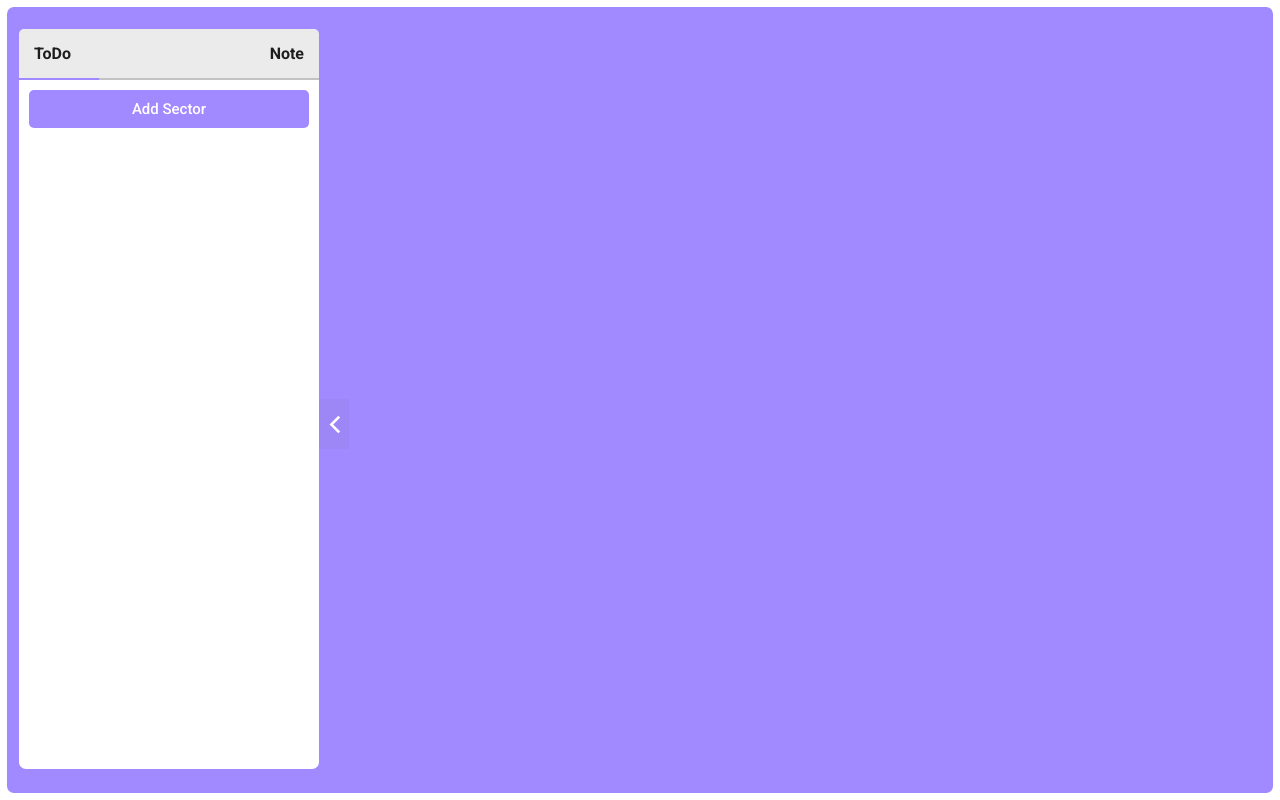
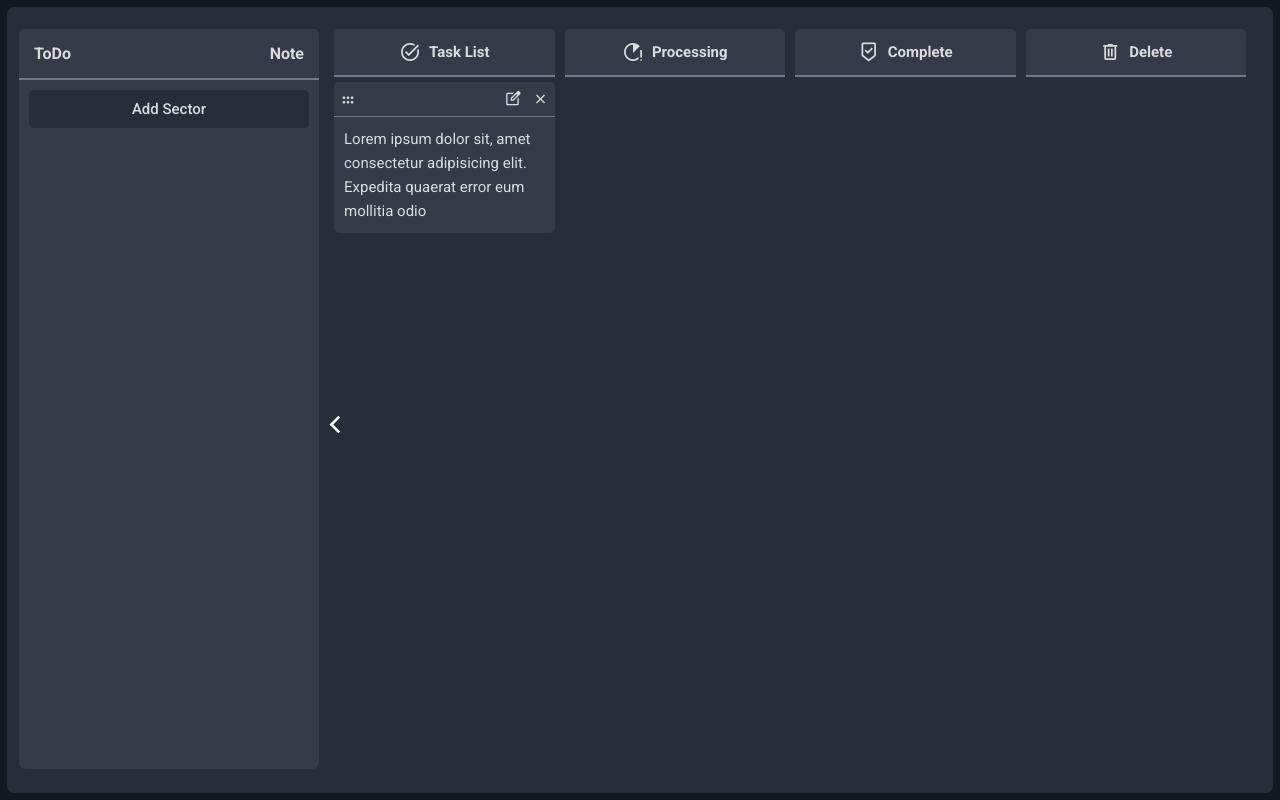
Before and after one commit to MdMostakimBillah/React-ToDo, a React (Vite) app: page / in a window 1280 px wide. Built offline with nearby package versions, Linux system fonts and the light colour scheme.

Commit message:
theme change color change

```diff
--- a/src/components/Home.jsx
+++ b/src/components/Home.jsx
@@ -1,9 +1,11 @@
 import classes from "../styles/Home.module.css";
 import Navigation from "./Navigation";
+import TodoListOperation from "./TodoListOperation";
 const Home = () => {
   return (
     <div className={classes.container}>
       <Navigation />
+      <TodoListOperation />
     </div>
   );
 };
--- /dev/null
+++ b/src/components/SingleTask.jsx
@@ -0,0 +1,25 @@
+import classes from "../styles/SingleTask.module.css";
+
+const SingleTask = () => {
+  return (
+    <div className={classes.singleTask}>
+      <div className={classes.taskcontrolBar}>
+        <div className={classes.dragingIconWraper}>
+          <span className="material-symbols-outlined">drag_indicator</span>
+        </div>
+        <div className={classes.removeAndEditWraper}>
+          <span className="material-symbols-outlined">edit_square</span>
+          <span className="material-symbols-outlined">close</span>
+        </div>
+      </div>
+      <div className={classes.notes}>
+        <p>
+          Lorem ipsum dolor sit, amet consectetur adipisicing elit. Expedita
+          quaerat error eum mollitia odio
+        </p>
+      </div>
+    </div>
+  );
+};
+
+export default SingleTask;
--- /dev/null
+++ b/src/components/TodoListOperation.jsx
@@ -0,0 +1,37 @@
+import classes from "../styles/TodoListOperation.module.css";
+import SingleTask from "./SingleTask";
+const TodoListOperation = () => {
+  return (
+    <div className={classes.WraperListOperation}>
+      <div className={classes.TaskList}>
+        <div className={classes.topTitle}>
+          <span className="material-symbols-outlined">task_alt</span>
+          <h3>Task List</h3>
+        </div>
+        <div className={classes.taskesWraper}>
+          <SingleTask />
+        </div>
+      </div>
+      <div className={classes.ProcessingList}>
+        <div className={classes.topTitle}>
+          <span className="material-symbols-outlined">running_with_errors</span>
+          <h3>Processing</h3>
+        </div>
+      </div>
+      <div className={classes.CompleteList}>
+        <div className={classes.topTitle}>
+          <span className="material-symbols-outlined">beenhere</span>
+          <h3>Complete</h3>
+        </div>
+      </div>
+      <div className={classes.Delete}>
+        <div className={classes.topTitle}>
+          <span className="material-symbols-outlined">delete</span>
+          <h3>Delete</h3>
+        </div>
+      </div>
+    </div>
+  );
+};
+
+export default TodoListOperation;
--- a/src/styles/AddSector.module.css
+++ b/src/styles/AddSector.module.css
@@ -7,8 +7,9 @@
   padding: 10px 10px;
   border-radius: 5px;
   font-weight: 500;
-  background-color: #a18aff;
-  color: #fff;
+  background-color: var(--main-color);
+  /* color: var(--white-color); */
+  color: var(--title-text-color);
   text-align: center;
   transition: 0.3s ease;
 }
@@ -21,7 +22,7 @@
   width: 300px;
   transform: translateY(-250px);
   transition: 0.3s ease-in;
-  box-shadow: 0px 2px 5px #cccccc;
+  /* box-shadow: 0px 2px 5px var(--shadow-color); */
   border-radius: 7px;
   overflow: hidden;
   z-index: 9999999;
@@ -31,7 +32,7 @@
 }
 .addTaskTitleField form {
   width: 100%;
-  background-color: #fff;
+  background-color: var(--secondary-white-color);
   border-radius: 5px;
   display: flex;
   flex-direction: column;
@@ -39,7 +40,9 @@
 }
 .addTaskTitleField form input {
   outline: none;
-  border: 2px solid #a7a7a7;
+  border: 2px solid var(--input-border-color);
+  background-color: transparent;
+  color: var(--title-text-color);
   padding: 7px;
   border-radius: 5px;
   margin-bottom: 10px;
@@ -47,9 +50,9 @@
   width: 100%;
 }
 .addTaskTitleInputWraper {
-  background-color: #ebebeb;
+  background-color: var(--secondary-white-color);
   padding: 10px 15px;
-  border-bottom: 1px solid rgb(214, 214, 214);
+  border-bottom: 1px solid #767981;
 }
 .addTaskTitleField form div.buttonWraper {
   display: flex;
@@ -73,6 +76,7 @@
   color: #0f0f0f;
 }
 .addSector {
-  background-color: #a18aff;
-  color: #fff;
+  background-color: var(--main-color);
+  color: var(--title-text-color);
+  /* color: #fff; */
 }
--- a/src/styles/App.css
+++ b/src/styles/App.css
@@ -4,6 +4,21 @@
   padding: 0;
   box-sizing: border-box;
   font-family: "Roboto", sans-serif;
+}
+:root {
+  --white-color: #161616;
+  /* --white-color: #fff; */
+  /* --secondary-white-color: rgb(235, 235, 235); */
+  --secondary-white-color: #353b49;
+  /* --main-color: #a18aff; */
+  --main-color: #272d39;
+  /* --title-text-color: rgb(29, 29, 29); */
+  --title-text-color: #dbdbdb;
+  --shadow-color: #cccccc;
+  --input-border-color: #a7a7a7;
+}
+body {
+  background-color: #13171f;
 }
 #root {
   padding: 7px;
--- a/src/styles/Home.module.css
+++ b/src/styles/Home.module.css
@@ -1,10 +1,13 @@
 .container {
   width: 100%;
   height: calc(100dvh - 14px);
-  background-color: #a18aff;
+  /* background-color: #a18aff; */
+  background-color: var(--main-color);
   padding: 12px;
   border-radius: 7px;
   position: relative;
   overflow: hidden;
-  position: relative;
+  display: flex;
+  justify-content: space-between;
+  align-items: start;
 }
--- a/src/styles/ListSector.module.css
+++ b/src/styles/ListSector.module.css
@@ -7,7 +7,7 @@
   width: 0;
 }
 li {
-  background-color: rgb(241, 241, 241);
+  background-color: var(--main-color);
   margin-bottom: 7px;
   border-radius: 5px;
   cursor: pointer;
@@ -16,13 +16,13 @@ li {
   display: flex;
   align-items: center;
   position: relative;
-  box-shadow: 0px 1px 2px #d1d1d1;
 }
 li p {
   width: 100%;
   font-size: 15px;
   padding: 10px;
   transition: 0.3s ease-in-out;
+  color: var(--title-text-color);
 }
 li:hover p {
   margin-left: 0;
@@ -30,16 +30,17 @@ li:hover p {
 li span.toggleIcon {
   font-size: 18px !important;
   padding: 10px 4px;
-  background-color: rgb(230, 230, 230);
+  background-color: rgb(53 59 73 / 38%);
   position: relative;
   z-index: 1;
+  color: var(--title-text-color);
 }
 li span.toggleIcon::after {
   position: absolute;
   content: "";
   width: 0;
   height: 100%;
-  background-color: rgb(212, 212, 212);
+  background-color: rgba(53, 59, 73, 0.877);
   top: 0;
   left: 0;
   z-index: -1;
@@ -57,25 +58,27 @@ li:hover span.toggleIcon::after {
 
 .Edit_Delete span {
   font-weight: 500;
-  color: #fff;
+  color: var(--title-text-color);
   font-size: 20px;
-  padding: 8.5px;
+  padding: 8.8px;
 }
 .show {
   margin-right: 0;
 }
 .edit {
-  background-color: #a18aff;
+  background-color: var(--secondary-white-color);
 }
 .delete {
-  background-color: #c01c28;
+  background-color: #b80b16;
 }
 .editingInputField {
   width: 97.8%;
   margin-right: 2px;
   padding: 10px 5px;
   outline: none;
-  border: 1px solid rgb(224, 224, 224);
+  background-color: var(--main-color);
+  color: var(--title-text-color);
+  border: none;
   overflow: visible;
   border-radius: 5px;
 }
--- a/src/styles/Navigation.module.css
+++ b/src/styles/Navigation.module.css
@@ -1,7 +1,7 @@
 .navigationWraper {
-  width: 300px;
+  min-width: 300px;
   height: calc(100dvh - 60px);
-  background-color: #fff;
+  background-color: var(--secondary-white-color);
   border-radius: 7px;
   margin: 10px 0;
   position: relative;
@@ -19,10 +19,10 @@
   align-items: center;
   border-top-right-radius: 5px;
   border-top-left-radius: 5px;
-  background-color: rgb(235, 235, 235);
+  background-color: var(--secondary-white-color);
 }
 .navTitle h3 {
-  color: rgb(29, 29, 29);
+  color: var(--title-text-color);
   cursor: pointer;
   font-size: 16px;
   font-weight: 600;
@@ -31,7 +31,7 @@
 .activeAction {
   width: 100%;
   height: 2px;
-  background-color: rgb(194, 194, 194);
+  background-color: #767981;
   position: relative;
 }
 .activeAction::after {
@@ -39,7 +39,7 @@
   content: "";
   width: 80px;
   height: 100%;
-  background-color: #a18aff;
+  /* background-color: #a18aff; */
   left: 0;
   top: 0;
 }
@@ -47,7 +47,7 @@
 .toggleSliderArrow {
   width: 30px;
   height: 50px;
-  background-color: #9d87f7;
+  /* background-color: #9d87f7; */
   position: absolute;
   top: 50%;
   right: -30px;
--- /dev/null
+++ b/src/styles/SingleTask.module.css
@@ -0,0 +1,44 @@
+.singleTask {
+  display: flex;
+  justify-content: space-between;
+  align-items: center;
+  flex-direction: column;
+  background-color: var(--secondary-white-color);
+  border-radius: 5px;
+  font-size: 15px;
+  color: var(--title-text-color);
+  margin: 5px 0;
+}
+.taskcontrolBar {
+  display: flex;
+  justify-content: space-between;
+  align-items: center;
+  width: 100%;
+  /* background: linear-gradient(360deg, #c7c7c7, var(--white-color)); */
+  background-color: var(--secondary-white-color);
+  border-bottom: 1px solid #c2c2c275;
+  padding-left: 5px;
+  border-top-left-radius: 5px;
+  border-top-right-radius: 5px;
+  cursor: grab;
+  user-select: none;
+}
+.taskcontrolBar span {
+  font-size: 18px;
+  color: var(--title-text-color);
+}
+.dragingIconWraper {
+  margin-top: 5px;
+}
+.dragingIconWraper span {
+  transform: rotate(90deg);
+}
+.removeAndEditWraper span {
+  padding: 8px 5px;
+  cursor: pointer;
+}
+.notes p {
+  padding: 10px 10px;
+  line-height: 24px;
+  user-select: none;
+}
--- /dev/null
+++ b/src/styles/TodoListOperation.module.css
@@ -0,0 +1,46 @@
+.WraperListOperation {
+  height: auto;
+  width: 100%;
+  padding: 10px;
+  display: flex;
+  justify-content: space-between;
+}
+.TaskList,
+.ProcessingList,
+.CompleteList,
+.Delete {
+  /* background-color: #ffffff21; */
+  border-radius: 5px;
+  width: 100%;
+  /* height: calc(100vh - 60px); */
+  height: 100%;
+  margin: 0 5px;
+}
+.topTitle {
+  padding: 12px 15px;
+  display: flex;
+  border-bottom: 2px solid #c2c2c275;
+  justify-content: center;
+  align-items: center;
+  text-align: center;
+  background-color: var(--secondary-white-color);
+  border-top-left-radius: 5px;
+  border-top-right-radius: 5px;
+}
+.topTitle h3 {
+  font-size: 15px;
+  margin-left: 08px;
+  color: var(--title-text-color);
+}
+
+.topTitle span {
+  color: var(--title-text-color);
+  font-size: 22px;
+}
+.taskesWraper {
+  height: calc(100vh - 110px);
+  overflow-y: scroll;
+}
+.taskesWraper::-webkit-scrollbar {
+  width: 0;
+}
```
